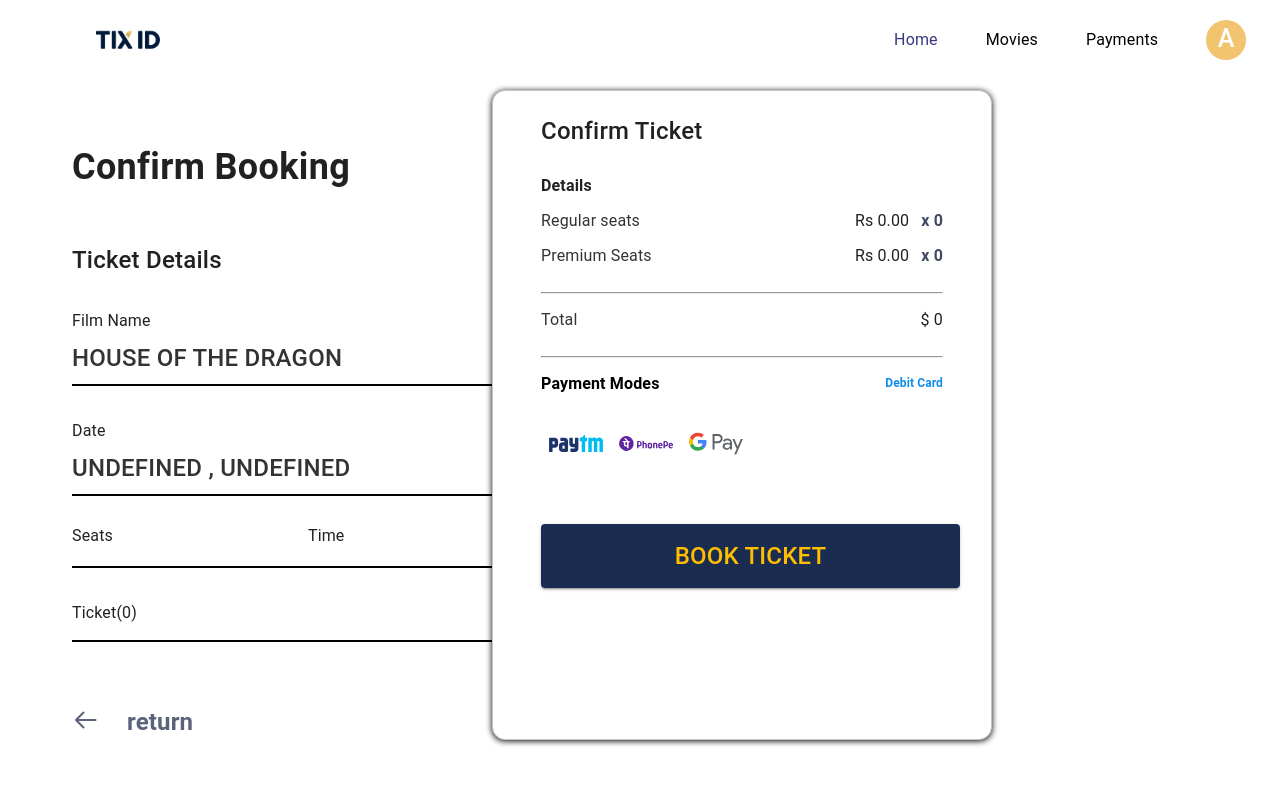
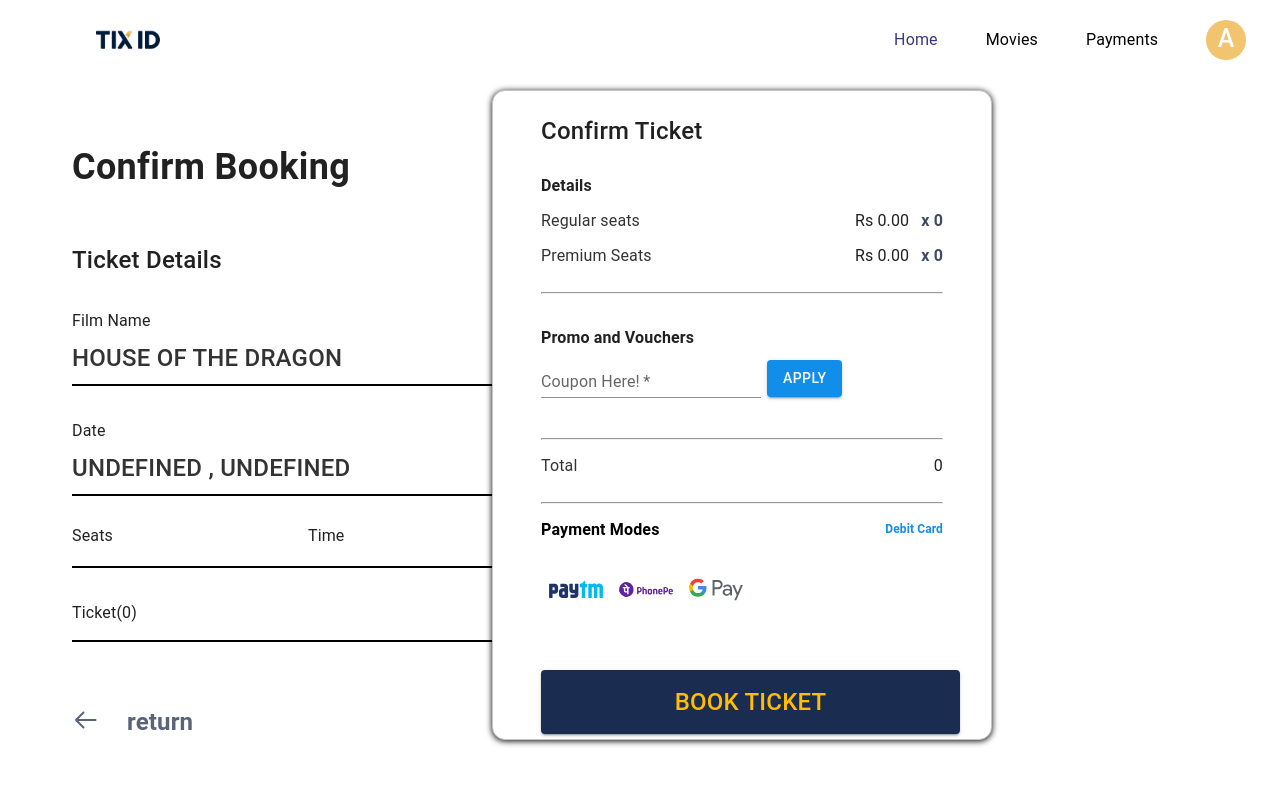
Before and after one commit to mohammedkharoda/Tix-Id, a React (Create React App) app: page /confirmTicket/1 in a window 1280 px wide. Shown: the top 800 px of the page. Built offline with nearby package versions, Linux system fonts and the light colour scheme.

Commit message:
price adding

```diff
--- a/src/SeatsSelections/SeatsDisplay.js
+++ b/src/SeatsSelections/SeatsDisplay.js
@@ -123,14 +123,15 @@ const SeatsDisplay = () => {
   const { id } = useParams();
 
   const handler = (SeatName) => {
-    let isExist = seatsSelect.seatName?.findIndex(
+    let isExist = seatsSelect.seatName.indexOf(
       (seat) => seat === SeatName.name
     );
 
     if (isExist !== -1) {
       let seatRemoving = seatsSelect.seatName;
-      let tempName = seatRemoving.slice(isExist, -4);
+      let tempName = seatRemoving.slice(isExist, 1);
       dispatch(slotActions.seatsSelected([...tempName]));
+      console.log("Remove ==>>  ", tempName);
     } else {
       let multipleSeatsHandler = [...multipleSeats, SeatName.name];
       if (seatsSelect.seatName.length < 5) {
--- a/src/Ticket/ConfirmTicket.js
+++ b/src/Ticket/ConfirmTicket.js
@@ -1,7 +1,7 @@
 /* eslint-disable jsx-a11y/alt-text */
 import React, { useState, useEffect } from "react";
 import { movieData } from "../movie/data";
-import { Box, Button, Typography } from "@mui/material";
+import { Box, Button, TextField, Typography } from "@mui/material";
 import { useNavigate, useParams } from "react-router-dom";
 import { useSelector } from "react-redux";
 import Navbar from "../movie/Navbar/Navbar";
@@ -10,6 +10,7 @@ import Footer from "../movie/Footer/Footer";
 import Paytm from "../assets/Paytm-Logo.wine.svg";
 import PhonePe from "../assets/PhonePe-Logo.wine.svg";
 import GooglePay from "../assets/Google_Pay-Logo.wine.svg";
+import { couponList } from "../movie/data";
 const ConfirmTicket = () => {
   let { id } = useParams();
   const dateSelector = useSelector((state) => state.slot.DateAndDay);
@@ -40,10 +41,24 @@ const ConfirmTicket = () => {
       premium.startsWith("H")
   );
 
-  let regularAmount = selectedSlot.showType.show.showPrice;
-  let premiumPrice = selectedSlot.showType.show.showPrice * 10;
+  let regularAmount = selectedSlot.showType.show.showPrice * RegularData.length;
+  let premiumPrice = selectedSlot.showType.show.showPrice + 100;
+  let total = regularAmount + premiumPrice * filteredData.length;
 
   const navigate = useNavigate();
+  const [valid, setvalid] = useState(true);
+  const [coupon, setCoupon] = useState("");
+
+  const couponHandler = () => {
+    const validCoupon = couponList.find(
+      (item) => item.name === coupon.toLowerCase()
+    );
+    if (validCoupon) {
+      setvalid(true);
+    } else {
+      setvalid(false);
+    }
+  };
 
   return (
     <>
@@ -415,9 +430,7 @@ const ConfirmTicket = () => {
                         }}
                       >
                         {`Rs ${
-                          filteredData.length === 0
-                            ? 0
-                            : selectedSlot.showType.show.showPrice * 10
+                          filteredData.length === 0 ? 0 : premiumPrice
                         }.00`}
                       </Typography>
                       <Typography
@@ -433,6 +446,40 @@ const ConfirmTicket = () => {
                         }}
                       >
                         x {filteredData.length}
+                      </Typography>
+                    </Box>
+                    <hr style={{ backgroundColor: "#000" }} />
+                    {/* Promo and Vouchers */}
+                    <Box sx={{ mt: 4 }}>
+                      <Typography sx={{ fontWeight: "700" }}>
+                        Promo and Vouchers
+                      </Typography>
+                      <TextField
+                        onChange={(e) => setCoupon(e.target.value)}
+                        id="standard-basic"
+                        label="Coupon Here!"
+                        variant="standard"
+                        required
+                        value={coupon.toUpperCase()}
+                        sx={{ mb: 4 }}
+                      />
+                      <Button
+                        variant="contained"
+                        sx={{
+                          marginX: "6px",
+                          marginTop: "10px",
+                          color: "#FFFFFF",
+                          backgroundColor: "#118EEA",
+                          "&:hover": {
+                            backgroundColor: "#118EEA",
+                          },
+                        }}
+                        onClick={() => couponHandler()}
+                      >
+                        Apply
+                      </Button>
+                      <Typography sx={{ color: "red", mt: 1 }}>
+                        {!valid ? "Invalid Coupon" : ""}
                       </Typography>
                     </Box>
                     <hr style={{ backgroundColor: "#000" }} />
@@ -460,7 +507,9 @@ const ConfirmTicket = () => {
                           marginLeft: "auto",
                         }}
                       >
-                        {`$ ${regularAmount + premiumPrice}`}
+                        {RegularData.length !== 0 || filteredData.length !== 0
+                          ? total
+                          : 0}
                       </Typography>
                     </Box>
                     <hr style={{ backgroundColor: "#000" }} />
--- a/src/components/Slices/ticketShow.js
+++ b/src/components/Slices/ticketShow.js
@@ -1,5 +1,7 @@
 /* eslint-disable no-restricted-globals */
 import { createSlice } from "@reduxjs/toolkit";
+import { couponList } from "../../movie/data";
+
 const initialState = {
   SelectedTheatre: {
     // TheaterData
@@ -34,7 +36,14 @@ const initialState = {
   // Seats
   SeatSelected: {
     seatName: [],
-    seatPrice: "",
+  },
+
+  coupon: {
+    couponList: couponList,
+    couponData: "",
+    couponApplied: false,
+    totalDiscount: "",
+    totalAmount: 0,
   },
 };
 
@@ -61,7 +70,10 @@ const slotSlice = createSlice({
           },
         },
       };
-      console.log("From Redux ==>>", state.SelectedTheatre.showType.show.showPrice);
+      console.log(
+        "From Redux ==>>",
+        state.SelectedTheatre.showType.show.showPrice
+      );
     },
 
     dateShow(state, action) {
@@ -77,11 +89,25 @@ const slotSlice = createSlice({
     },
     seatsSelected(state, action) {
       const seatSelect = action.payload;
-      const seatRemove = action.payload
       state.SeatSelected = {
         seatName: seatSelect,
-        seatRemove:seatRemove
       };
+    },
+
+    addCoupon(state, action) {
+      const coupon = action.payload;
+      state.couponData = coupon;
+      const found = state.couponList.find(
+        (item) => item.name === coupon.toLowerCase()
+      );
+      state.totalDiscount = Math.round(
+        (state.totalAmount / 100) * found.discountedPercentage
+      );
+      state.totalAmount -= Math.round(
+        (state.totalAmount / 100) * found.discountedPercentage
+      );
+
+      state.couponApplied = true;
     },
   },
 });
--- a/src/movie/data.js
+++ b/src/movie/data.js
@@ -322,3 +322,16 @@ export const locationData = [
     locationName: "Bangalore",
   },
 ];
+
+export const couponList = [
+  {
+    id: 1,
+    name: "movie50",
+    discountedPercentage: 10,
+  },
+  {
+    id: 2,
+    name: "excited20",
+    discountedPercentage: 20,
+  },
+];
```
